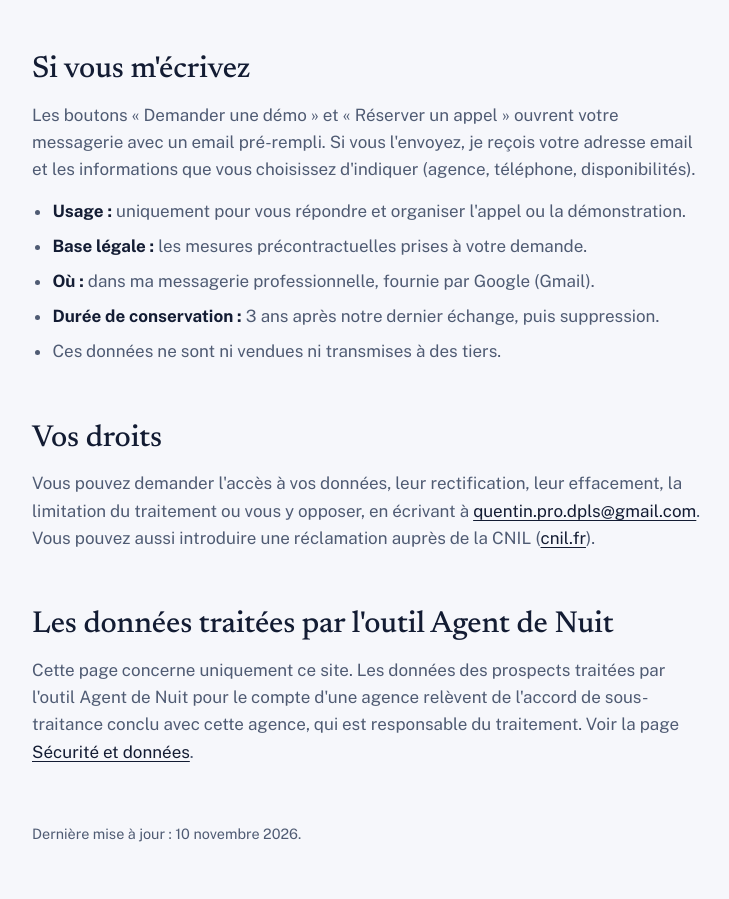
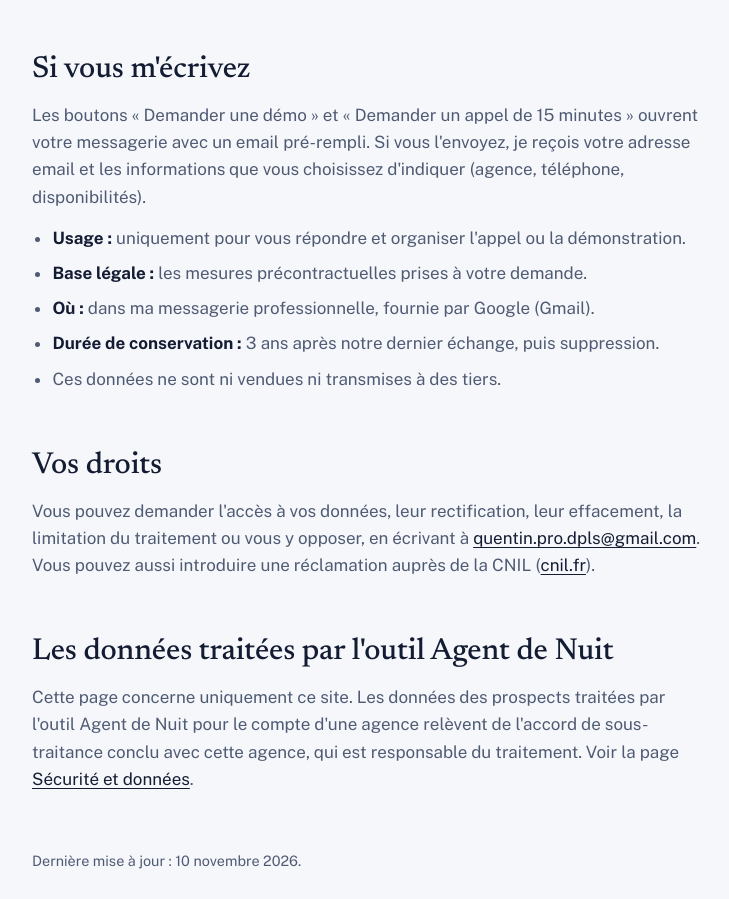
Before and after one commit to agentdenuit/agentdenuit.github.io, a plain HTML site: page confidentialite/index.html in a window 1280 px wide. Shown: the part 925-1824 px from the top of the page, without its empty margins (218-947 px from the left). Drawn offline with Linux system fonts and the light colour scheme.

Commit message:
Confidentialité : « Demander un appel de 15 minutes »
Co-Authored-By: Claude Opus 5.5 <noreply@anthropic.com>

```diff
--- a/confidentialite/index.html
+++ b/confidentialite/index.html
@@ -68,7 +68,7 @@
 
         <section aria-labelledby="c-mail">
           <h2 id="c-mail">Si vous m'écrivez</h2>
-          <p>Les boutons « Demander une démo » et « Réserver un appel » ouvrent votre messagerie avec un email pré-rempli. Si vous l'envoyez, je reçois votre adresse email et les informations que vous choisissez d'indiquer (agence, téléphone, disponibilités).</p>
+          <p>Les boutons « Demander une démo » et « Demander un appel de 15 minutes » ouvrent votre messagerie avec un email pré-rempli. Si vous l'envoyez, je reçois votre adresse email et les informations que vous choisissez d'indiquer (agence, téléphone, disponibilités).</p>
           <ul class="liste">
             <li><strong>Usage :</strong> uniquement pour vous répondre et organiser l'appel ou la démonstration.</li>
             <li><strong>Base légale :</strong> les mesures précontractuelles prises à votre demande.</li>
```
